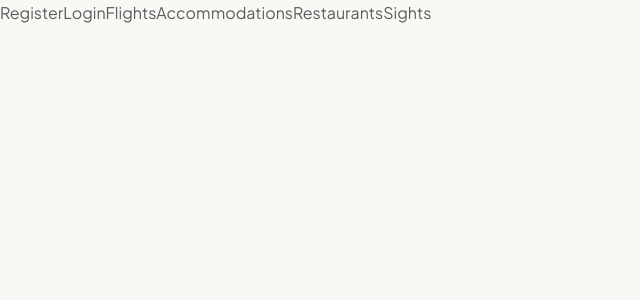
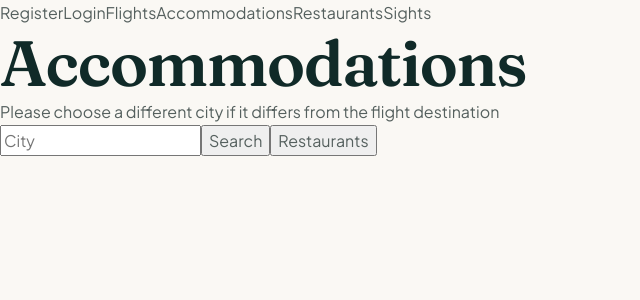
Before and after one commit to bucystoni/travel-planner, a React (Vite) app in the folder frontend/: page /accommodations in a window 1280 px wide. Shown: the top 300 px of the page, without its empty margins (0-640 px from the left). Built offline with nearby package versions, Linux system fonts and the light colour scheme.

Commit message:
Integrate API requests into destination pages

```diff
--- a/frontend/src/pages/AccommodationsPage.jsx
+++ b/frontend/src/pages/AccommodationsPage.jsx
@@ -1,8 +1,75 @@
-import useCity from "../hooks/useCity"
-import { get } from "../api/client.js"
+import useCity from "../hooks/useCity";
+import { get } from "../api/client.js";
 import { useEffect, useState } from "react";
+import { useNavigate } from "react-router-dom";
 
 export default function AccommodationsPage() {
+    const { city } = useCity();
+    const navigate = useNavigate();
 
+    const [search, setSearch] = useState("");
+    const [error, setError] = useState(null);
+    const [loading, setLoading] = useState(false);
 
+    useEffect(() => {
+        if (city) {
+            setSearch(city.name);
+        }
+    }, [city]);
+
+    async function handleSubmit(e) {
+        e.preventDefault();
+        setLoading(true);
+        setError(null);
+
+        if (!search) {
+            setError("Please choose a city");
+            setLoading(false);
+            return;
+        }
+
+        try {
+            const response = await get("/accommodations", {
+                destinationName: search
+            });
+
+            console.log(response);
+
+        } catch (error) {
+            setError(error.message);
+        } finally {
+            setLoading(false);
+        }
+    }
+
+    return (
+        <div>
+            <h1>Accommodations</h1>
+            <p>
+                Please choose a different city if it differs from the flight destination
+            </p>
+
+            {error && <p role={"alert"}>{error}</p>}
+
+            <form onSubmit={handleSubmit}>
+                <input
+                    type="text"
+                    placeholder="City"
+                    value={search}
+                    onChange={(e) => setSearch(e.target.value)}
+                />
+
+                <button type="submit" disabled={loading}>
+                    Search
+                </button>
+
+                <button
+                    type="button"
+                    onClick={() => navigate("/restaurants")}
+                >
+                    Restaurants
+                </button>
+            </form>
+        </div>
+    );
 }
--- a/frontend/src/pages/FlightsPage.jsx
+++ b/frontend/src/pages/FlightsPage.jsx
@@ -1,10 +1,12 @@
 import useCity from "../hooks/useCity.js"
 import { get } from "../api/client.js"
 import { useEffect, useState } from "react";
-
+import { useNavigate } from "react-router-dom";
 
 
 export default function FlightsPage() {
+    const navigate = useNavigate();
+
     const { city } = useCity();
     const [date, setDate] = useState("");
     const [departure, setDeparture] = useState("");
@@ -72,6 +74,9 @@ export default function FlightsPage() {
             />
 
             <button type="submit" disabled={loading}>Search</button>
+            <button onClick={() => navigate("/accommodations")}>
+                Accommodations
+            </button>
 
         </form>
     </div>
--- a/frontend/src/pages/RestaurantsPage.jsx
+++ b/frontend/src/pages/RestaurantsPage.jsx
@@ -1,3 +1,75 @@
+import useCity from "../hooks/useCity";
+import { get } from "../api/client.js";
+import { useEffect, useState } from "react";
+import { useNavigate } from "react-router-dom";
+
 export default function RestaurantsPage() {
-    return <h1>RestaurantsPage</h1>
+    const { city } = useCity();
+    const navigate = useNavigate();
+
+    const [search, setSearch] = useState("");
+    const [error, setError] = useState(null);
+    const [loading, setLoading] = useState(false);
+
+    useEffect(() => {
+        if (city) {
+            setSearch(city.name);
+        }
+    }, [city]);
+
+    async function handleSubmit(e) {
+        e.preventDefault();
+        setLoading(true);
+        setError(null);
+
+        if (!search) {
+            setError("Please choose a city");
+            setLoading(false);
+            return;
+        }
+
+        try {
+            const response = await get("/restaurants", {
+                destinationName: search
+            });
+
+            console.log(response);
+
+        } catch (error) {
+            setError(error.message);
+        } finally {
+            setLoading(false);
+        }
+    }
+
+    return (
+        <div>
+            <h1>Restaurants</h1>
+            <p>
+                Please choose a different city if it differs from the flight destination
+            </p>
+
+            {error && <p role={"alert"}>{error}</p>}
+
+            <form onSubmit={handleSubmit}>
+                <input
+                    type="text"
+                    placeholder="City"
+                    value={search}
+                    onChange={(e) => setSearch(e.target.value)}
+                />
+
+                <button type="submit" disabled={loading}>
+                    Search
+                </button>
+
+                <button
+                    type="button"
+                    onClick={() => navigate("/sights")}
+                >
+                    Sights
+                </button>
+            </form>
+        </div>
+    );
 }
--- a/frontend/src/pages/SightsPage.jsx
+++ b/frontend/src/pages/SightsPage.jsx
@@ -1,3 +1,67 @@
+import useCity from "../hooks/useCity";
+import { get } from "../api/client.js";
+import { useEffect, useState } from "react";
+
 export default function SightsPage() {
-    return <h1>SightsPage</h1>
+    const { city } = useCity();
+
+    const [search, setSearch] = useState("");
+    const [error, setError] = useState(null);
+    const [loading, setLoading] = useState(false);
+
+    useEffect(() => {
+        if (city) {
+            setSearch(city.name);
+        }
+    }, [city]);
+
+async function handleSubmit(e) {
+        e.preventDefault();
+        setLoading(true);
+        setError(null);
+
+        if (!search) {
+            setError("Please choose a city");
+            setLoading(false);
+            return;
+        }
+
+        try {
+            const response = await get("/sights", {
+                destinationName: search
+            });
+
+            console.log(response);
+
+        } catch (error) {
+            setError(error.message);
+        } finally {
+            setLoading(false);
+        }
+    }
+
+    return (
+        <div>
+            <h1>Restaurants</h1>
+            <p>
+                Please choose a different city if it differs from the flight destination
+            </p>
+
+            {error && <p role={"alert"}>{error}</p>}
+
+            <form onSubmit={handleSubmit}>
+                <input
+                    type="text"
+                    placeholder="City"
+                    value={search}
+                    onChange={(e) => setSearch(e.target.value)}
+                />
+
+                <button type="submit" disabled={loading}>
+                    Search
+                </button>
+
+            </form>
+        </div>
+    );
 }
```
